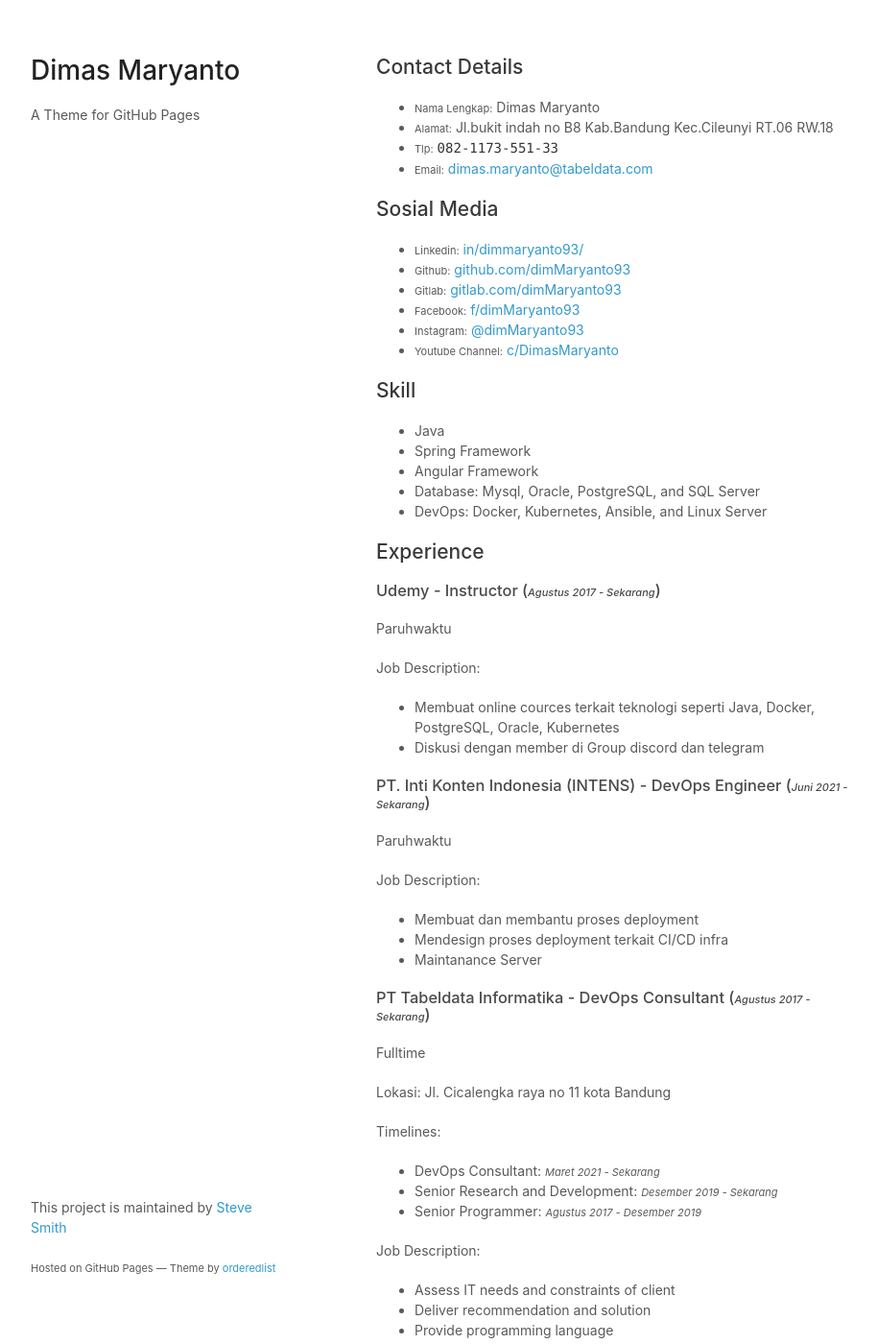
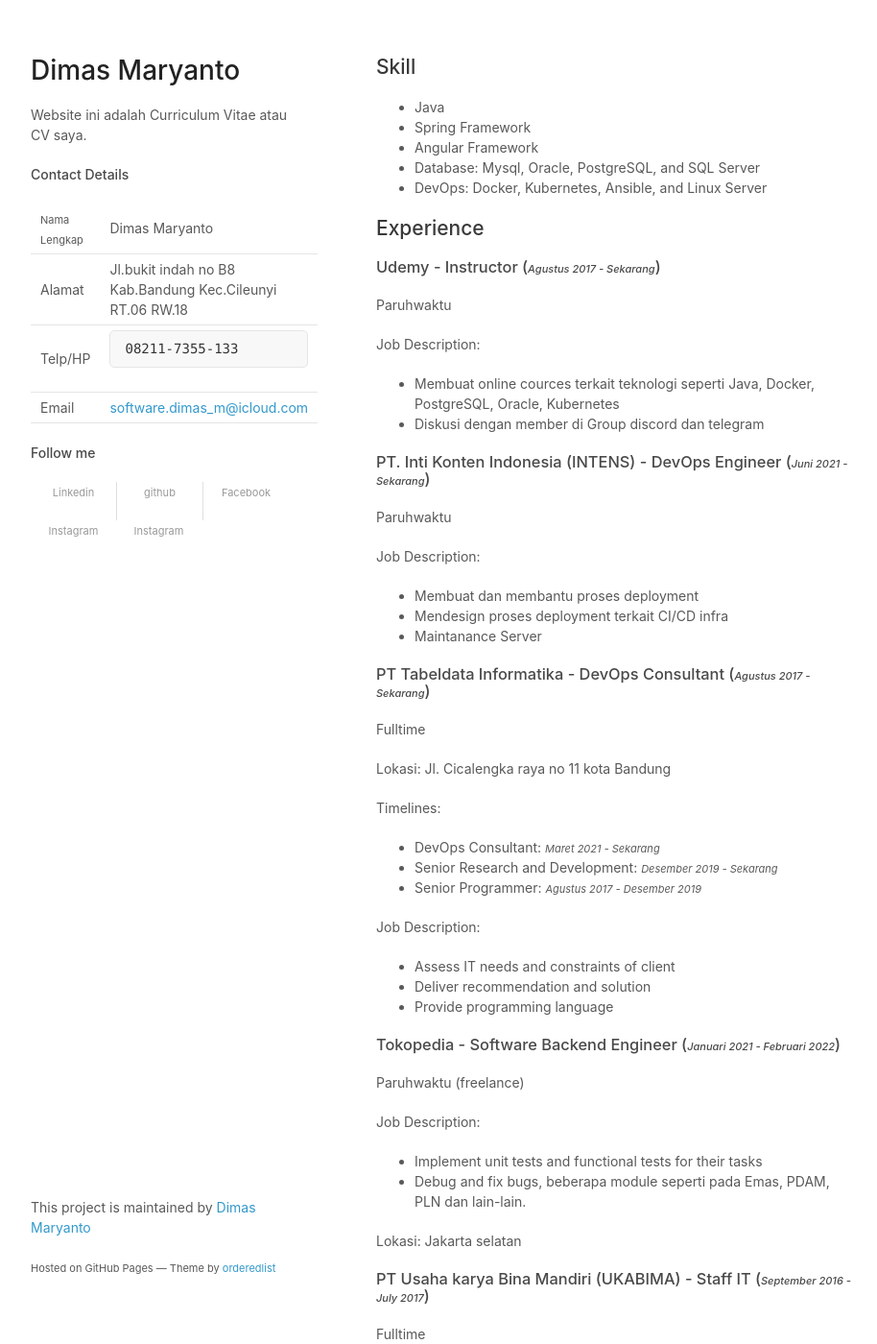
Before and after one commit to dimMaryanto93/profile, a Jekyll site: the page built from index.md, in a window 1280 px wide and 1400 px high. Shown: the whole window at 96% size, without its empty margins (178-1092 px from the left). Built offline with Jekyll 4.4.1, drawn with Linux system fonts in a browser that asks for light colours.

Commit message:
update draft

```diff
--- a/_config.yml
+++ b/_config.yml
@@ -3,6 +3,11 @@ title: My Resume
 author: Dimas Maryanto
 jobName: Principal Software Engineer
 email: software.dimas_m@icloud.com
+github: https://github.com/dimMaryanto93
+description: |
+  Website ini adalah Curriculum Vitae atau CV saya.
+message:
+baseurl: "/profile"
 
 # to override the default setting.
 exclude:
--- a/_layouts/default-layout.html
+++ b/_layouts/default-layout.html
@@ -5,9 +5,15 @@
     <meta http-equiv="X-UA-Compatible" content="chrome=1">
     <title>{{ site.title }} | {{ site.author }}</title>
 
-    <link rel="stylesheet" href="assets/css/styles.css">
-    <link rel="stylesheet" href="assets/css/pygment_trac.css">
+    <link rel="stylesheet" type="text/css"  href="{{ "/assets/css/styles.css" | prepend: site.baseurl }}" />
+    <link rel="stylesheet" type="text/css"  href="{{ "/assets/css/pygment_trac.css" | prepend: site.baseurl }}" />
+
     <meta name="viewport" content="width=device-width">
+    <meta property="og:url" content="{{ site.baseurl }}" />
+    <meta property="og:type" content="website" />
+    <meta property="og:title" content="{{ site.title }}" />
+    <meta property="og:description" content="{% if page.excerpt %}{{ page.excerpt | strip_html | strip_newlines | truncate: 160 }}{% else %}{{ site.description }}{% endif %}"
+/>
     <!--[if lt IE 9]>
     <script src="//html5shiv.googlecode.com/svn/trunk/html5.js"></script>
     <![endif]-->
@@ -16,8 +22,47 @@
     <div class="wrapper">
       <header>
         <h1>{{ site.author }}</h1>
-        <p>A Theme for GitHub Pages</p>
-        <p class="view"></p>
+        <p>{{ site.description }}</p>
+        <p class="view">
+            <h4>Contact Details</h4>
+            <table>
+                <tr>
+                    <td><small>Nama Lengkap</small></td>
+                    <td>Dimas Maryanto</td>
+                </tr>
+                <tr>
+                    <td>Alamat</td>
+                    <td>Jl.bukit indah no B8 Kab.Bandung Kec.Cileunyi RT.06 RW.18</td>
+                </tr>
+                <tr>
+                    <td>Telp/HP</td>
+                    <td><pre><code>08211-7355-133</code></pre></td>
+                </tr>
+                <tr>
+                    <td>Email</td>
+                    <td><a href="mailto:{{ site.email }}">{{ site.email }}</a></td>
+                </tr>
+            </table>
+
+            <h4>Follow me</h4>
+            <ul class="list-group">
+                <li class="list-group-item">
+                    <a href="https://www.linkedin.com/in/dimmaryanto93/" target="_blank">Linkedin</a>
+                </li>
+                <li class="list-group-item">
+                    <a href="https://github.com/dimmaryanto93" target="_blank">github</a>
+                </li>
+                <li class="list-group-item">
+                    <a href="https://www.facebook.com/dimMaryanto93" target="_blank">Facebook</a>
+                </li>
+                <li class="list-group-item">
+                    <a href="https://www.instagram.com/dimmaryanto93/" target="_blank">Instagram</a>
+                </li>
+                <li class="list-group-item">
+                    <a href="https://www.youtube.com/c/DimasMaryanto" target="_blank">Instagram</a>
+                </li>
+            </ul>
+        </p>
       </header>
       <section>
         <article itemscope itemtype="http://schema.org/BlogPosting">
@@ -27,10 +72,10 @@
         </article>
       </section>
       <footer>
-        <p>This project is maintained by <a href="http://github.com/orderedlist">Steve Smith</a></p>
+        <p>This project is maintained by <a href="{{ site.github }}">{{ site.author }}</a></p>
         <p><small>Hosted on GitHub Pages &mdash; Theme by <a href="https://github.com/orderedlist">orderedlist</a></small></p>
       </footer>
     </div>
-    <script src="assets/js/scale.fix.js"></script>
+    <script src="{{ "/assets/js/scale.fix.js" | prepend: site.baseurl }}"></script>
   </body>
 </html>
--- a/assets/css/styles.css
+++ b/assets/css/styles.css
@@ -112,11 +112,11 @@ header {
 
 header ul {
   list-style:none;
-  height:40px;
+  /* height:200px; */
   padding:0;
-  background: #f4f4f4;
-  border-radius:5px;
-  border:1px solid #e0e0e0;
+  /* background: #f4f4f4; */
+  /* border-radius:5px; */
+  /* border:1px solid #e0e0e0; */
   width:270px;
 }
 
--- a/index.md
+++ b/index.md
@@ -2,23 +2,6 @@
 title: Dimas Maryanto
 layout: default-layout
 ---
-
-## Contact Details
-
-* <small>Nama Lengkap:</small> Dimas Maryanto
-* <small>Alamat:</small> Jl.bukit indah no B8 Kab.Bandung Kec.Cileunyi RT.06 RW.18
-* <small>Tlp:</small> `082-1173-551-33`
-* <small>Email:</small> <dimas.maryanto@tabeldata.com>
-
-
-## Sosial Media
-
-* <small>Linkedin:</small> <a href="https://www.linkedin.com/in/dimmaryanto93/" target="_blank">in/dimmaryanto93/</a>
-* <small>Github:</small> <a href="https://github.com/dimmaryanto93" target="_blank">github.com/dimMaryanto93</a>
-* <small>Gitlab:</small> <a href="https://gitlab.com/dimmaryanto93" target="_blank">gitlab.com/dimMaryanto93</a>
-* <small>Facebook:</small> <a href="https://www.facebook.com/dimMaryanto93" target="_blank">f/dimMaryanto93</a>
-* <small>Instagram:</small> <a href="https://www.instagram.com/dimmaryanto93/" target="_blank">@dimMaryanto93</a>
-* <small>Youtube Channel:</small> <a href="https://www.youtube.com/channel/UCNTS3BwsqzKwaOA0mOPLCgw" target="_blank">c/DimasMaryanto</a>
 
 ## Skill
 
```
